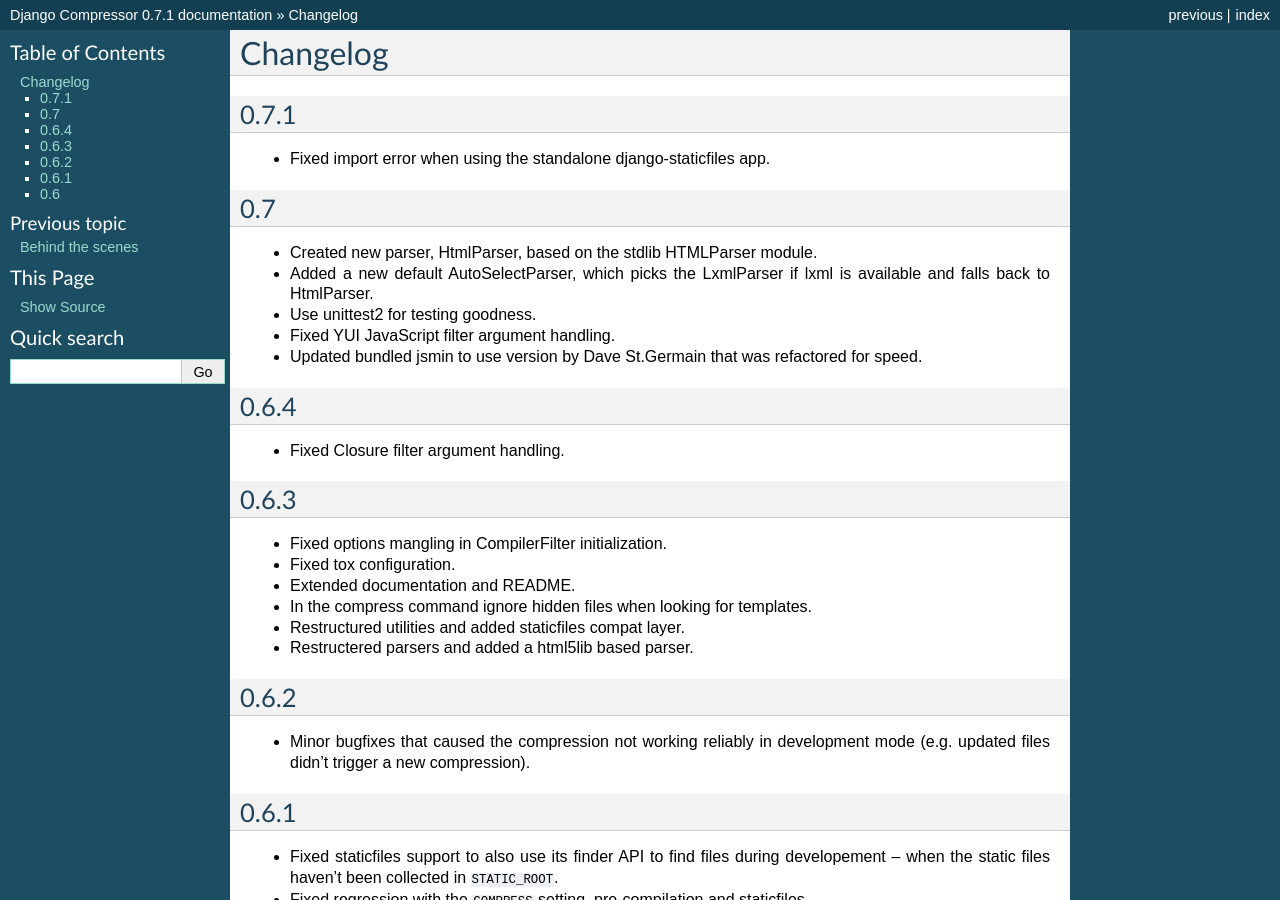
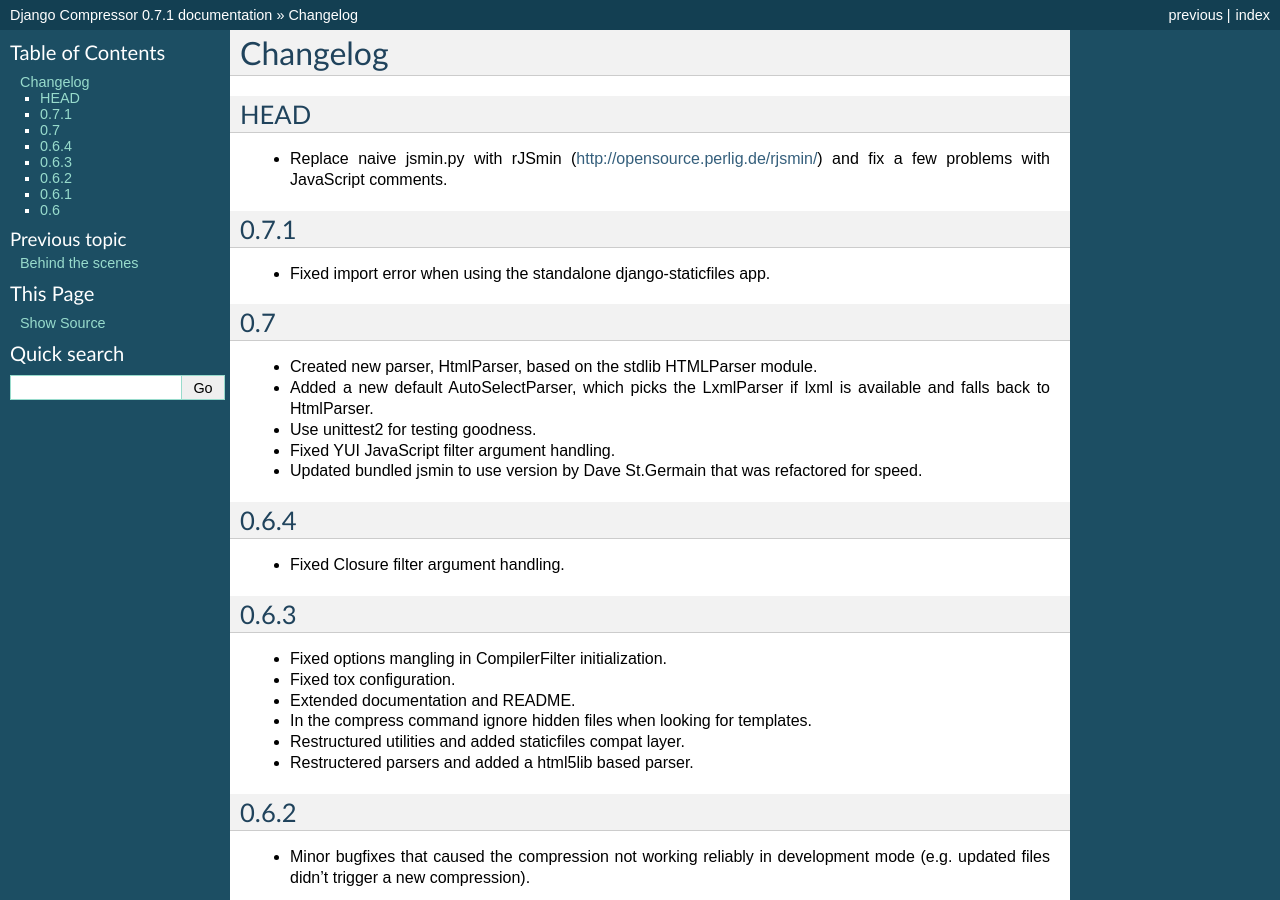
Before and after one commit to django-compressor/django-compressor, a Sphinx documentation site: the page built from docs/changelog.txt, in a window 1280 px wide and 900 px high. Built offline with Sphinx 7.4.7, drawn with Linux system fonts in a browser that asks for light colours.

Commit message:
Added news.

```diff
--- a/docs/changelog.txt
+++ b/docs/changelog.txt
@@ -1,5 +1,11 @@
 Changelog
 =========
+
+HEAD
+----
+
+- Replace naive jsmin.py with rJSmin (http://opensource.perlig.de/rjsmin/) and
+  fix a few problems with JavaScript comments.
 
 0.7.1
 -----
```
